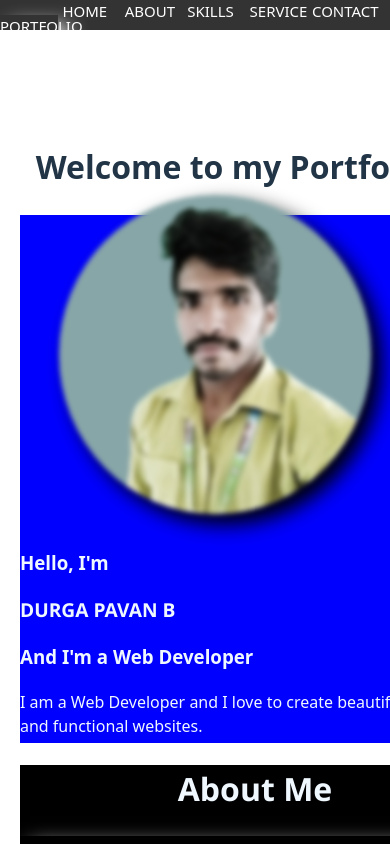
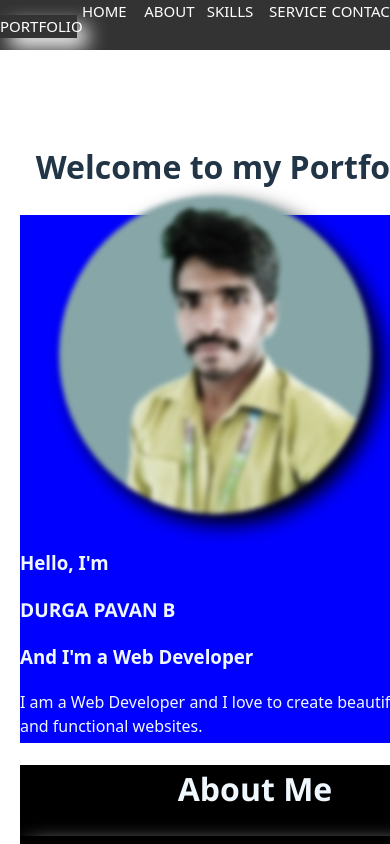
Before and after one commit to PavanMech321/portfolio-2, a React (Vite) app: page / in a window 390 px wide. Shown: the top 844 px of the page. Built offline with nearby package versions, Linux system fonts and the light colour scheme.

Commit message:
Update App.css

```diff
--- a/src/App.css
+++ b/src/App.css
@@ -6,7 +6,7 @@
   place-items: center;
 }
 .Navbar{
-  height: 30px;
+  height: 50px;
   background-color: #333;
   overflow: hidden;
   position: fixed;
@@ -18,7 +18,7 @@
   color: white;
   display: grid;
   grid-template-rows:1fr;
-  grid-template-columns: 15% 15% 15% 15% 15% 15%;
+  grid-template-columns: 20% 15% 15% 15% 15% 15%;
   column-gap: 1%;
 /*   text-align: center; */
   text-decoration: none;
```
